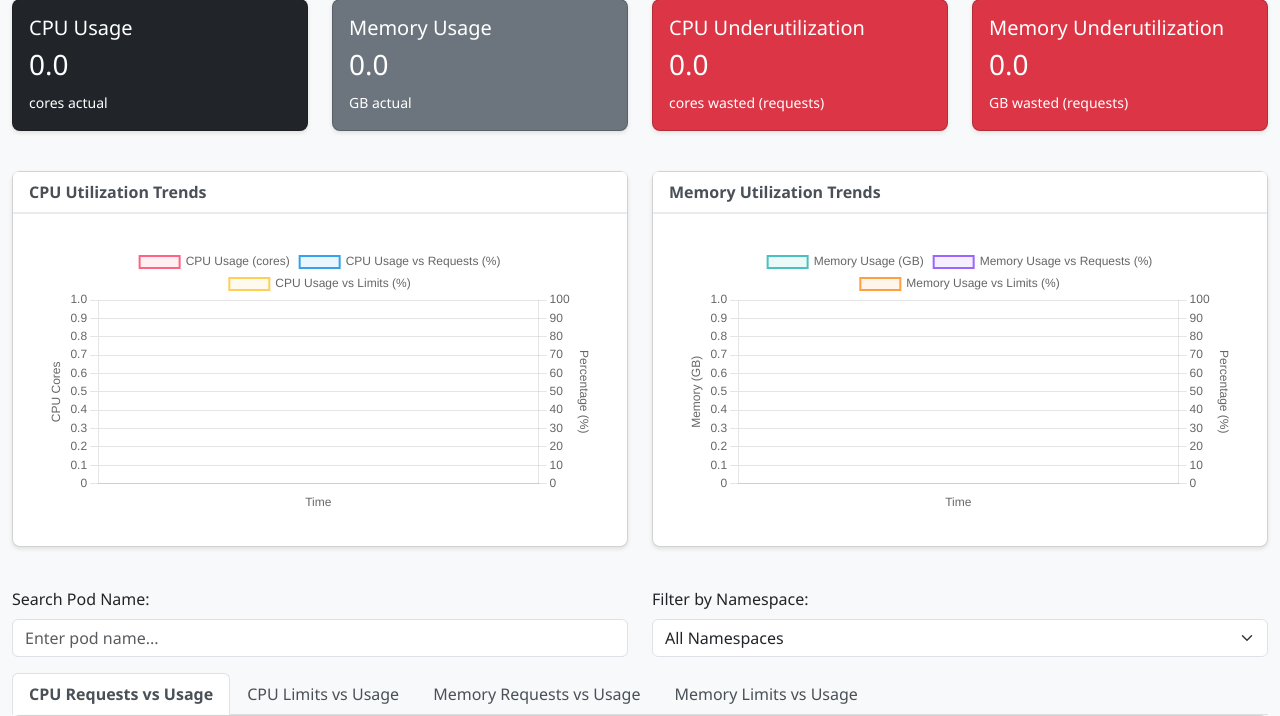
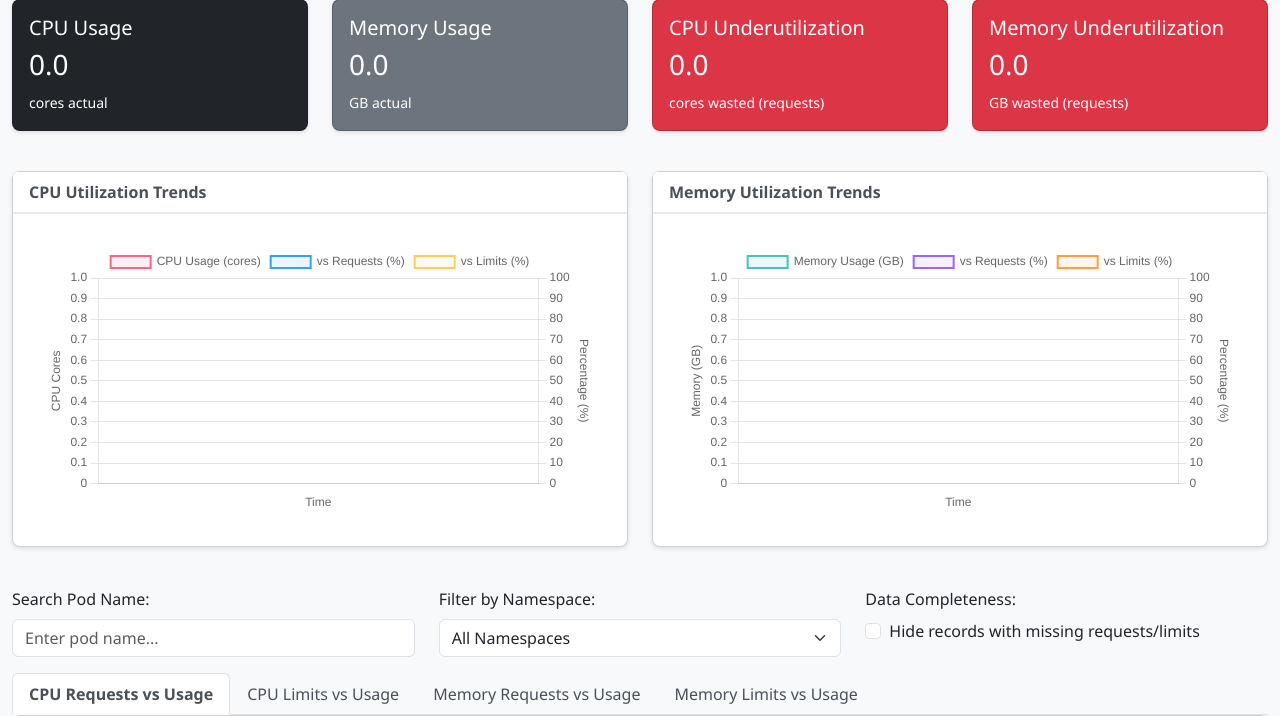
Before and after one commit to AllYouZombies/fastapi-k8s-resource-dashboard, a FastAPI app: page /dashboard in a window 1280 px wide. Shown: the part 307-1023 px from the top of the page. Run offline with FastAPI, Linux system fonts and the light colour scheme; data that the repository does not hold is empty; parts of the project's set-up code (start-up, migrations or seed data) failed here and were passed over; some libraries are stand-ins or nearby versions.

Commit message:
Add data completeness filter and enhance dashboard sorting; update URL handling for AJAX requests

```diff
--- a/app/api/routes/dashboard.py
+++ b/app/api/routes/dashboard.py
@@ -22,6 +22,7 @@ async def dashboard_home(
     namespace: Optional[str] = Query(None),
     sort_column: Optional[str] = Query(None),
     sort_direction: Optional[str] = Query("asc"),
+    hide_incomplete: Optional[bool] = Query(False),
     db: Session = Depends(get_database_session),
 ):
     """Main dashboard page."""
@@ -39,14 +40,34 @@ async def dashboard_home(
     if namespace:
         query = query.filter(ResourceMetric.namespace == namespace)
 
+    if hide_incomplete:
+        query = query.filter(
+            ResourceMetric.cpu_request_cores.isnot(None),
+            ResourceMetric.cpu_request_cores > 0,
+            ResourceMetric.memory_request_bytes.isnot(None),
+            ResourceMetric.memory_request_bytes > 0,
+            ResourceMetric.cpu_limit_cores.isnot(None),
+            ResourceMetric.cpu_limit_cores > 0,
+            ResourceMetric.memory_limit_bytes.isnot(None),
+            ResourceMetric.memory_limit_bytes > 0,
+        )
+
     # Apply sorting
     if sort_column and sort_direction in ["asc", "desc"]:
-        sort_attr = getattr(ResourceMetric, sort_column, None)
-        if sort_attr:
+        if sort_column == "utilization_pct":
+            # Special handling for utilization percentage (CPU requests)
+            cpu_utilization = ResourceMetric.cpu_usage_cores / func.nullif(ResourceMetric.cpu_request_cores, 0)
             if sort_direction == "desc":
-                query = query.order_by(desc(sort_attr))
+                query = query.order_by(desc(cpu_utilization))
             else:
-                query = query.order_by(sort_attr)
+                query = query.order_by(cpu_utilization)
+        else:
+            sort_attr = getattr(ResourceMetric, sort_column, None)
+            if sort_attr:
+                if sort_direction == "desc":
+                    query = query.order_by(desc(sort_attr))
+                else:
+                    query = query.order_by(sort_attr)
 
     # Get total count for pagination
     total_count = query.count()
@@ -232,6 +253,7 @@ async def dashboard_home(
             "page_size": settings.page_size,
             "sort_column": sort_column or "",
             "sort_direction": sort_direction,
+            "hide_incomplete": hide_incomplete,
         },
     )
 
--- a/app/static/js/dashboard.js
+++ b/app/static/js/dashboard.js
@@ -41,13 +41,18 @@ function addSortingHandlers(tableId) {
                     newDirection = 'desc';
                 }
 
-                // Build URL for dashboard with proper parameters
+                // Update URL without reload
                 const params = new URLSearchParams(window.location.search);
                 params.set('sort_column', column);
                 params.set('sort_direction', newDirection);
                 params.set('page', '1'); // Reset to first page
 
-                window.location.href = '/dashboard?' + params.toString();
+                // Update browser URL
+                const newUrl = '/dashboard?' + params.toString();
+                window.history.pushState({}, '', newUrl);
+
+                // Reload table data via AJAX
+                loadTableData();
             });
         }
     });
@@ -67,7 +72,14 @@ function setupTableControls() {
                 params.delete('search');
             }
             params.set('page', '1');
-            window.location.href = '/dashboard?' + params.toString();
+
+            // Update URL without reload
+            const newUrl = '/dashboard?' + params.toString();
+            window.history.pushState({}, '', newUrl);
+
+            // Reload table and summary data
+            loadTableData();
+            loadSummaryData();
         }, 500);
     });
 
@@ -81,7 +93,34 @@ function setupTableControls() {
             params.set('namespace', selectedNamespace);
         }
         params.set('page', '1');
-        window.location.href = '/dashboard?' + params.toString();
+
+        // Update URL without reload
+        const newUrl = '/dashboard?' + params.toString();
+        window.history.pushState({}, '', newUrl);
+
+        // Reload table and summary data
+        loadTableData();
+        loadSummaryData();
+    });
+
+    // Hide incomplete data filter
+    $('#hideIncompleteData').on('change', function() {
+        const isChecked = this.checked;
+        const params = new URLSearchParams(window.location.search);
+        if (isChecked) {
+            params.set('hide_incomplete', 'true');
+        } else {
+            params.delete('hide_incomplete');
+        }
+        params.set('page', '1');
+
+        // Update URL without reload
+        const newUrl = '/dashboard?' + params.toString();
+        window.history.pushState({}, '', newUrl);
+
+        // Reload table and summary data
+        loadTableData();
+        loadSummaryData();
     });
 }
 
@@ -103,7 +142,7 @@ function initializeCharts() {
                 tension: 0.1,
                 yAxisID: 'y'
             }, {
-                label: 'CPU Usage vs Requests (%)',
+                label: 'vs Requests (%)',
                 data: [],
                 borderColor: 'rgba(54, 162, 235, 1)',
                 backgroundColor: 'rgba(54, 162, 235, 0.1)',
@@ -112,7 +151,7 @@ function initializeCharts() {
                 tension: 0.1,
                 yAxisID: 'y1'
             }, {
-                label: 'CPU Usage vs Limits (%)',
+                label: 'vs Limits (%)',
                 data: [],
                 borderColor: 'rgba(255, 206, 86, 1)',
                 backgroundColor: 'rgba(255, 206, 86, 0.1)',
@@ -186,7 +225,7 @@ function initializeCharts() {
                 tension: 0.1,
                 yAxisID: 'y'
             }, {
-                label: 'Memory Usage vs Requests (%)',
+                label: 'vs Requests (%)',
                 data: [],
                 borderColor: 'rgba(153, 102, 255, 1)',
                 backgroundColor: 'rgba(153, 102, 255, 0.1)',
@@ -195,7 +234,7 @@ function initializeCharts() {
                 tension: 0.1,
                 yAxisID: 'y1'
             }, {
-                label: 'Memory Usage vs Limits (%)',
+                label: 'vs Limits (%)',
                 data: [],
                 borderColor: 'rgba(255, 159, 64, 1)',
                 backgroundColor: 'rgba(255, 159, 64, 0.1)',
@@ -281,6 +320,92 @@ async function loadChartData() {
 
     } catch (error) {
         console.error('Error loading chart data:', error);
+    }
+}
+
+// Load summary data via AJAX
+async function loadSummaryData() {
+    try {
+        const params = new URLSearchParams(window.location.search);
+        const url = `/api/summary?${params.toString()}`;
+
+        const response = await fetch(url);
+        if (!response.ok) throw new Error('Failed to fetch summary data');
+
+        const data = await response.json();
+
+        // Update summary cards
+        updateSummaryCards(data);
+
+    } catch (error) {
+        console.error('Error loading summary data:', error);
+    }
+}
+
+// Update summary cards with new data
+function updateSummaryCards(data) {
+    // Find and update each card
+    const cards = document.querySelectorAll('.card-text');
+    if (cards.length >= 8) {
+        cards[0].textContent = data.total_cpu_requests.toFixed(1);
+        cards[1].textContent = data.total_cpu_limits.toFixed(1);
+        cards[2].textContent = data.total_memory_requests_gb.toFixed(1);
+        cards[3].textContent = data.total_memory_limits_gb.toFixed(1);
+        cards[4].textContent = data.total_cpu_usage.toFixed(1);
+        cards[5].textContent = data.total_memory_usage_gb.toFixed(1);
+        cards[6].textContent = data.cpu_requests_underutilization.toFixed(1);
+        cards[7].textContent = data.memory_requests_underutilization_gb.toFixed(1);
+    }
+}
+
+// Load table data via AJAX (currently loads all tables at once)
+async function loadTableData() {
+    try {
+        const params = new URLSearchParams(window.location.search);
+
+        // For now, reload the entire page content
+        // In a full implementation, you'd load each table separately
+        const url = `/dashboard?${params.toString()}`;
+        const response = await fetch(url);
+        if (!response.ok) throw new Error('Failed to fetch table data');
+
+        const html = await response.text();
+        const parser = new DOMParser();
+        const doc = parser.parseFromString(html, 'text/html');
+
+        // Update table content
+        const tables = ['cpuRequestsTable', 'cpuLimitsTable', 'memoryRequestsTable', 'memoryLimitsTable'];
+        tables.forEach(tableId => {
+            const oldTable = document.getElementById(tableId);
+            const newTable = doc.getElementById(tableId);
+            if (oldTable && newTable) {
+                oldTable.innerHTML = newTable.innerHTML;
+            }
+        });
+
+        // Update pagination
+        const oldPagination = document.querySelector('.pagination');
+        const newPagination = doc.querySelector('.pagination');
+        if (oldPagination && newPagination) {
+            oldPagination.innerHTML = newPagination.innerHTML;
+        }
+
+        // Re-add sorting handlers to new table headers
+        const tableConfigs = {
+            'cpuRequestsTable': 'CPU Requests vs Usage',
+            'cpuLimitsTable': 'CPU Limits vs Usage',
+            'memoryRequestsTable': 'Memory Requests vs Usage',
+            'memoryLimitsTable': 'Memory Limits vs Usage'
+        };
+
+        Object.keys(tableConfigs).forEach(tableId => {
+            if (document.getElementById(tableId)) {
+                addSortingHandlers(tableId);
+            }
+        });
+
+    } catch (error) {
+        console.error('Error loading table data:', error);
     }
 }
 
--- a/app/static/templates/dashboard.html
+++ b/app/static/templates/dashboard.html
@@ -152,11 +152,11 @@
 
     <!-- Filters -->
     <div class="row mb-3">
-        <div class="col-md-6">
+        <div class="col-md-4">
             <label for="podSearch" class="form-label">Search Pod Name:</label>
             <input type="text" id="podSearch" class="form-control" placeholder="Enter pod name..." value="{{ search }}">
         </div>
-        <div class="col-md-6">
+        <div class="col-md-4">
             <label for="namespaceFilter" class="form-label">Filter by Namespace:</label>
             <select id="namespaceFilter" class="form-select">
                 <option value="all" {% if selected_namespace == "all" %}selected{% endif %}>All Namespaces</option>
@@ -164,6 +164,15 @@
                 <option value="{{ ns }}" {% if selected_namespace == ns %}selected{% endif %}>{{ ns }}</option>
                 {% endfor %}
             </select>
+        </div>
+        <div class="col-md-4">
+            <label class="form-label">Data Completeness:</label>
+            <div class="form-check">
+                <input class="form-check-input" type="checkbox" id="hideIncompleteData" value="true" {% if hide_incomplete %}checked{% endif %}>
+                <label class="form-check-label" for="hideIncompleteData">
+                    Hide records with missing requests/limits
+                </label>
+            </div>
         </div>
     </div>
 
@@ -206,7 +215,7 @@
                                     <th class="sortable" data-column="container_name">Container {% if sort_column == 'container_name' %}{% if sort_direction == 'asc' %}↑{% else %}↓{% endif %}{% endif %}</th>
                                     <th class="sortable" data-column="cpu_request_cores">CPU Requested (m) {% if sort_column == 'cpu_request_cores' %}{% if sort_direction == 'asc' %}↑{% else %}↓{% endif %}{% endif %}</th>
                                     <th class="sortable" data-column="cpu_usage_cores">CPU Actual (m) {% if sort_column == 'cpu_usage_cores' %}{% if sort_direction == 'asc' %}↑{% else %}↓{% endif %}{% endif %}</th>
-                                    <th>Utilization %</th>
+                                    <th class="sortable" data-column="utilization_pct">Utilization % {% if sort_column == 'utilization_pct' %}{% if sort_direction == 'asc' %}↑{% else %}↓{% endif %}{% endif %}</th>
                                     <th class="sortable" data-column="pod_phase">Status {% if sort_column == 'pod_phase' %}{% if sort_direction == 'asc' %}↑{% else %}↓{% endif %}{% endif %}</th>
                                     <th class="sortable" data-column="node_name">Node {% if sort_column == 'node_name' %}{% if sort_direction == 'asc' %}↑{% else %}↓{% endif %}{% endif %}</th>
                                 </tr>
@@ -244,7 +253,7 @@
                                     <th class="sortable" data-column="container_name">Container {% if sort_column == 'container_name' %}{% if sort_direction == 'asc' %}↑{% else %}↓{% endif %}{% endif %}</th>
                                     <th class="sortable" data-column="cpu_limit_cores">CPU Limit (m) {% if sort_column == 'cpu_limit_cores' %}{% if sort_direction == 'asc' %}↑{% else %}↓{% endif %}{% endif %}</th>
                                     <th class="sortable" data-column="cpu_usage_cores">CPU Actual (m) {% if sort_column == 'cpu_usage_cores' %}{% if sort_direction == 'asc' %}↑{% else %}↓{% endif %}{% endif %}</th>
-                                    <th>Utilization %</th>
+                                    <th class="sortable" data-column="utilization_pct">Utilization % {% if sort_column == 'utilization_pct' %}{% if sort_direction == 'asc' %}↑{% else %}↓{% endif %}{% endif %}</th>
                                     <th class="sortable" data-column="pod_phase">Status {% if sort_column == 'pod_phase' %}{% if sort_direction == 'asc' %}↑{% else %}↓{% endif %}{% endif %}</th>
                                     <th class="sortable" data-column="node_name">Node {% if sort_column == 'node_name' %}{% if sort_direction == 'asc' %}↑{% else %}↓{% endif %}{% endif %}</th>
                                 </tr>
@@ -282,7 +291,7 @@
                                     <th class="sortable" data-column="container_name">Container {% if sort_column == 'container_name' %}{% if sort_direction == 'asc' %}↑{% else %}↓{% endif %}{% endif %}</th>
                                     <th class="sortable" data-column="memory_request_bytes">Memory Requested {% if sort_column == 'memory_request_bytes' %}{% if sort_direction == 'asc' %}↑{% else %}↓{% endif %}{% endif %}</th>
                                     <th class="sortable" data-column="memory_usage_bytes">Memory Actual {% if sort_column == 'memory_usage_bytes' %}{% if sort_direction == 'asc' %}↑{% else %}↓{% endif %}{% endif %}</th>
-                                    <th>Utilization %</th>
+                                    <th class="sortable" data-column="utilization_pct">Utilization % {% if sort_column == 'utilization_pct' %}{% if sort_direction == 'asc' %}↑{% else %}↓{% endif %}{% endif %}</th>
                                     <th class="sortable" data-column="pod_phase">Status {% if sort_column == 'pod_phase' %}{% if sort_direction == 'asc' %}↑{% else %}↓{% endif %}{% endif %}</th>
                                     <th class="sortable" data-column="node_name">Node {% if sort_column == 'node_name' %}{% if sort_direction == 'asc' %}↑{% else %}↓{% endif %}{% endif %}</th>
                                 </tr>
@@ -320,7 +329,7 @@
                                     <th class="sortable" data-column="container_name">Container {% if sort_column == 'container_name' %}{% if sort_direction == 'asc' %}↑{% else %}↓{% endif %}{% endif %}</th>
                                     <th class="sortable" data-column="memory_limit_bytes">Memory Limit {% if sort_column == 'memory_limit_bytes' %}{% if sort_direction == 'asc' %}↑{% else %}↓{% endif %}{% endif %}</th>
                                     <th class="sortable" data-column="memory_usage_bytes">Memory Actual {% if sort_column == 'memory_usage_bytes' %}{% if sort_direction == 'asc' %}↑{% else %}↓{% endif %}{% endif %}</th>
-                                    <th>Utilization %</th>
+                                    <th class="sortable" data-column="utilization_pct">Utilization % {% if sort_column == 'utilization_pct' %}{% if sort_direction == 'asc' %}↑{% else %}↓{% endif %}{% endif %}</th>
                                     <th class="sortable" data-column="pod_phase">Status {% if sort_column == 'pod_phase' %}{% if sort_direction == 'asc' %}↑{% else %}↓{% endif %}{% endif %}</th>
                                     <th class="sortable" data-column="node_name">Node {% if sort_column == 'node_name' %}{% if sort_direction == 'asc' %}↑{% else %}↓{% endif %}{% endif %}</th>
                                 </tr>
```
